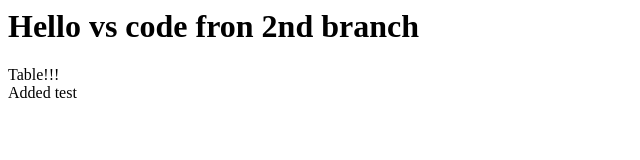
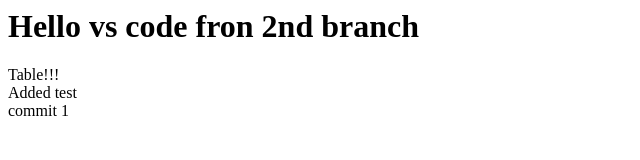
Before and after one commit to andkir/test-git2, a plain HTML site: page table.html in a window 1280 px wide. Shown: the full height of the page, 0-640 px from the left. Drawn offline with Linux system fonts and the light colour scheme.

Commit message:
commit 1

```diff
--- a/table.html
+++ b/table.html
@@ -8,3 +8,4 @@
     </body>
 </head>
 </html>
+commit 1
```
